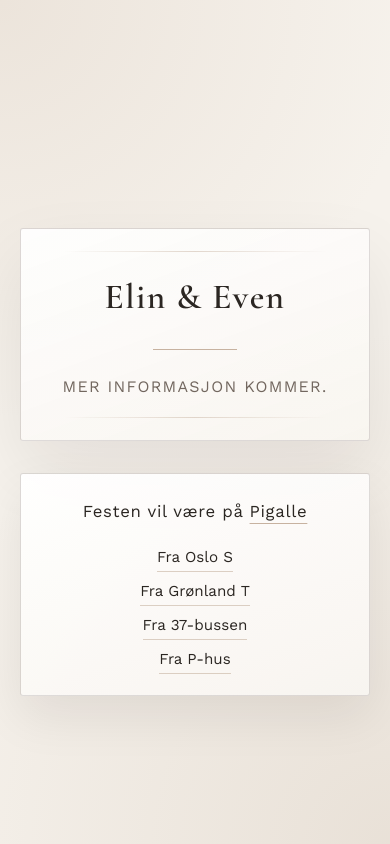
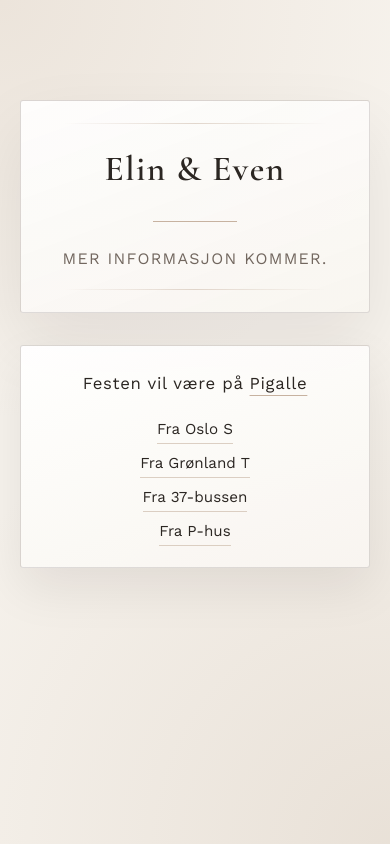
Before and after one commit to datagreier2/elinogeven, a React (Vite) app: page / in a window 390 px wide. Built offline with nearby package versions, Linux system fonts and the light colour scheme.

Commit message:
Top spacing render issue fix attempt 1

```diff
--- a/src/App.css
+++ b/src/App.css
@@ -24,6 +24,7 @@
 
 @media (max-width: 520px) {
   .app {
-    padding-top: 80px;
+    place-items: start center;
+    padding-top: calc(80px + env(safe-area-inset-top));
   }
 }
```
